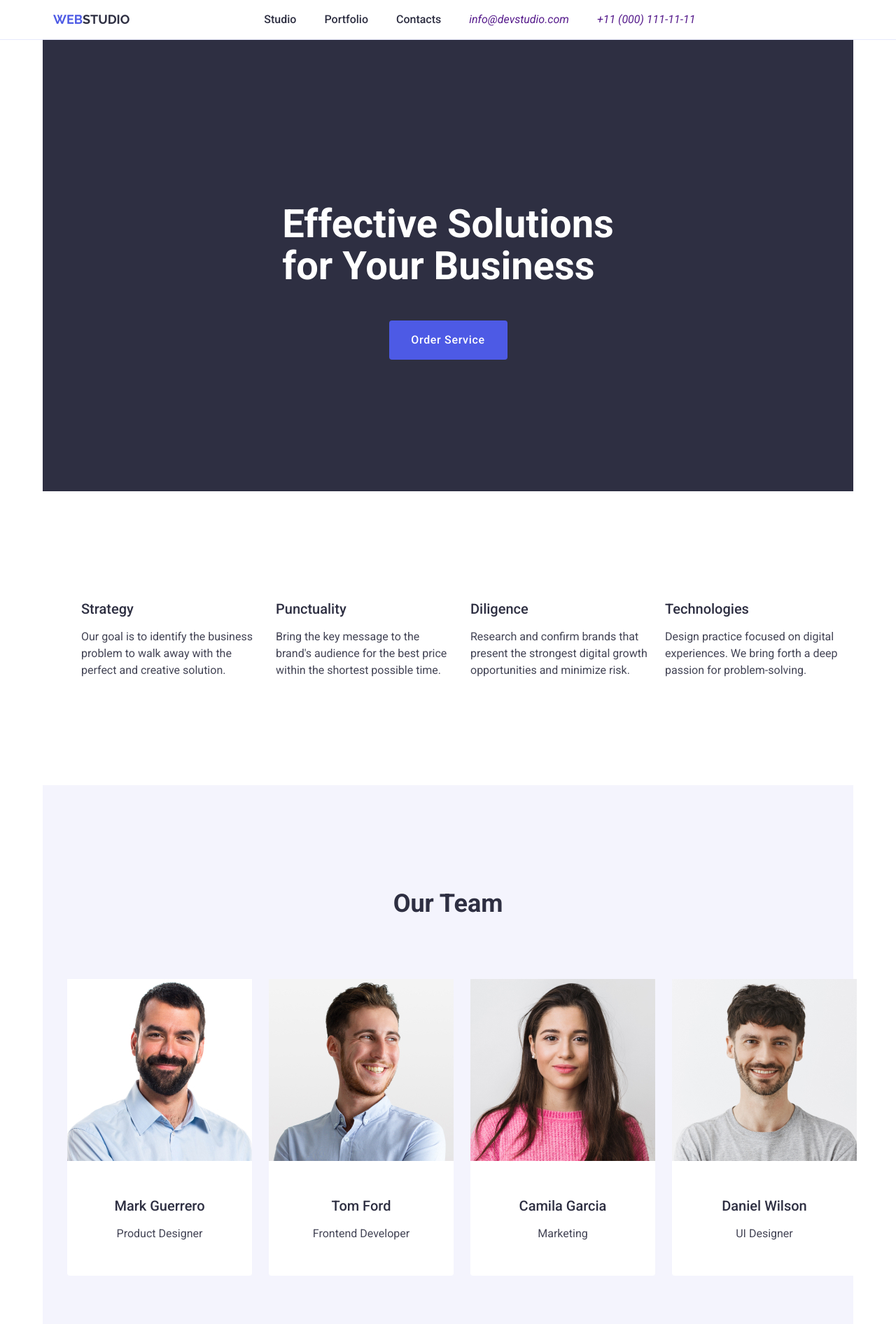
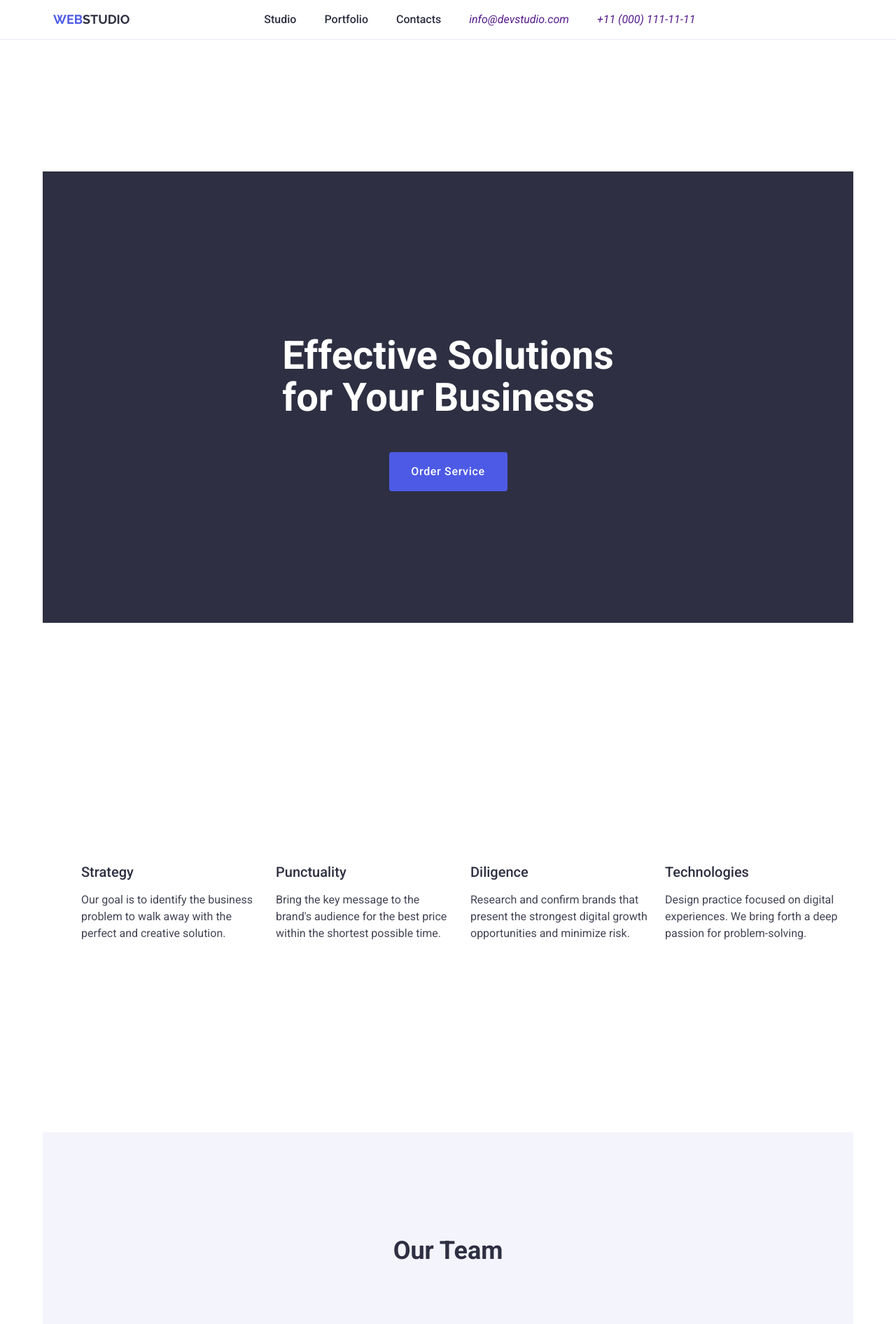
Before and after one commit to SelcukLule/goit-markup-hw-03, a plain HTML site: page index.html in a window 1280 px wide. Shown: the top 1892 px of the page at 70% size. Drawn offline with nearby package versions, Linux system fonts and the light colour scheme.

Commit message:
Revize-3

```diff
--- a/css/styles.css
+++ b/css/styles.css
@@ -108,7 +108,10 @@ body {
   color: var(--pressed-state-color-ocean);
 }
 /* Header bitti */
+.hero-image{
+    padding: 188px 0;
 
+}
 .hero-image .container {
   /*  width: 1440px;
   height: 600px;  */
@@ -191,6 +194,10 @@ body {
   align-items: center;
   background-color: var(--light-color-cloud);
   padding: 120px 0;
+}
+.takim{
+    padding: 120px 0;
+
 }
 .takim-baslik {
   /* margin: 120px 639px 72px 639px; */
```
